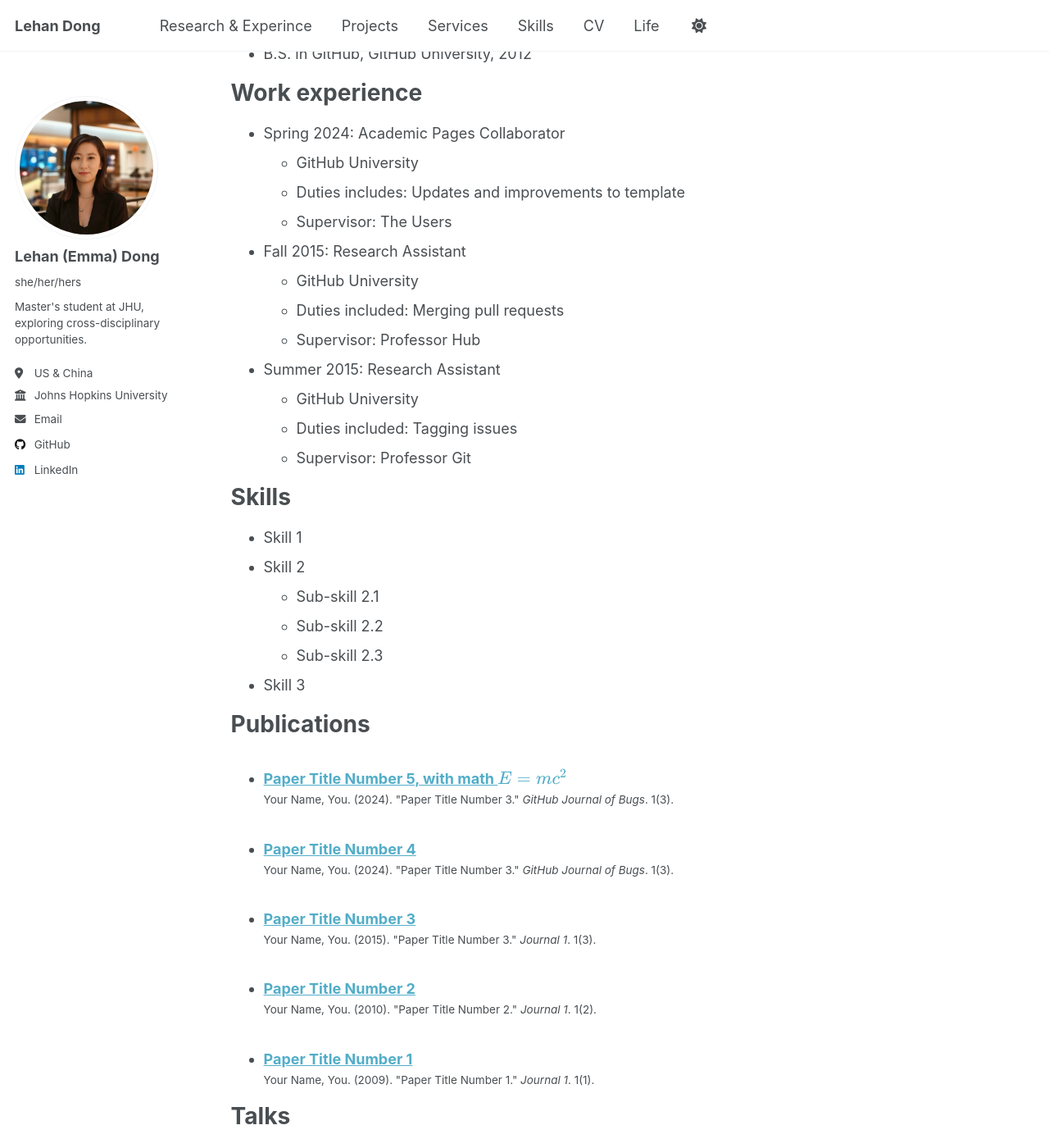
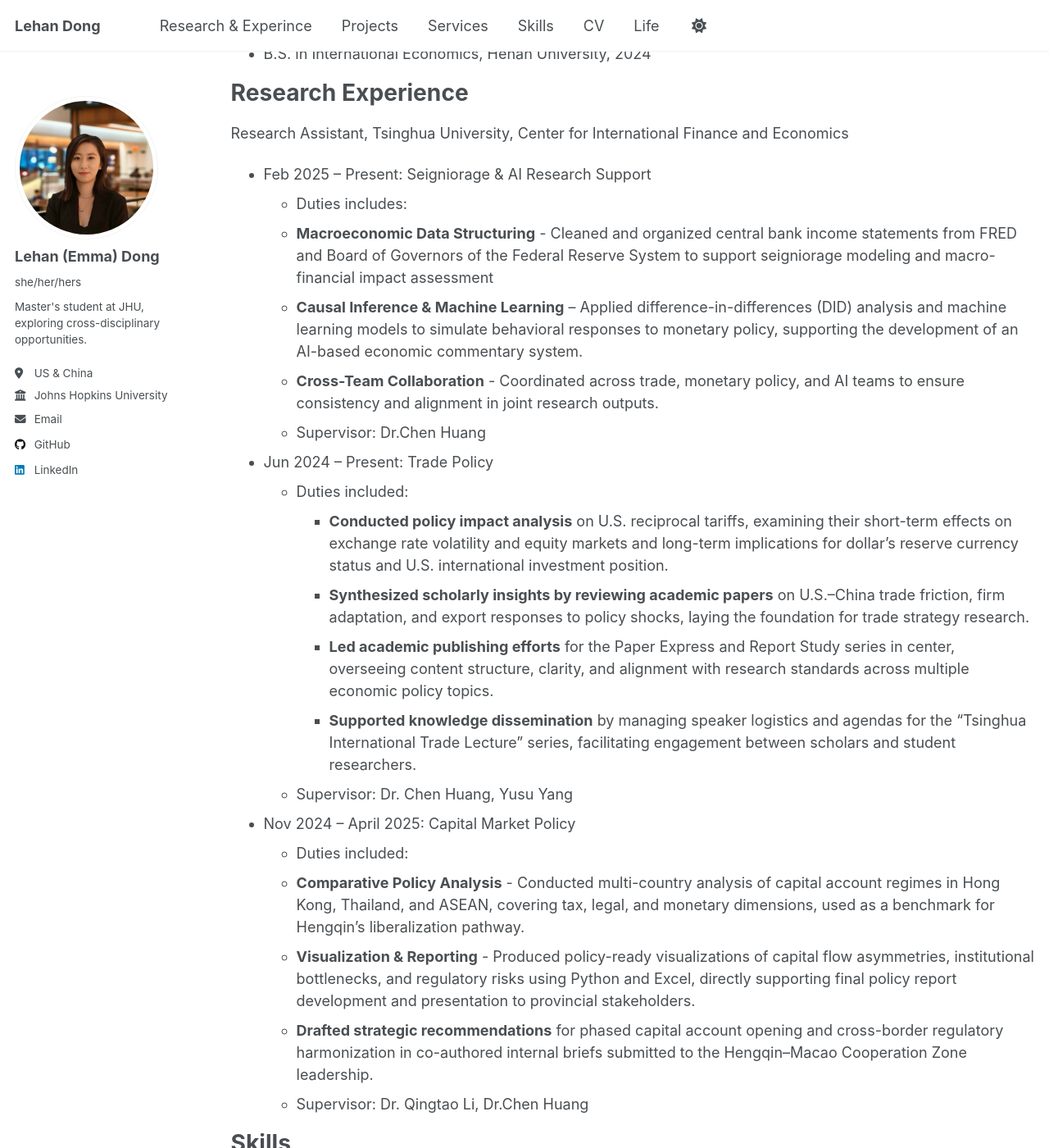
Before and after one commit to LehanDong/lehandongwebsite, a Jekyll site: the page built from _pages/cv.md, in a window 1280 px wide and 1400 px high, scrolled down 213 px. Shown: the whole window at 82% size. Built offline with Jekyll 4.4.1, drawn with Linux system fonts in a browser that asks for light colours; some of the changed text lies outside the part shown.

Commit message:
Update cv.md

```diff
--- a/_pages/cv.md
+++ b/_pages/cv.md
@@ -11,26 +11,34 @@ redirect_from:
 
 Education
 ======
-* Ph.D in Version Control Theory, GitHub University, 2018 (expected)
-* M.S. in Jekyll, GitHub University, 2014
-* B.S. in GitHub, GitHub University, 2012
+* M.S. in Business Analytics and Risk Managment, Johns Hopkins University, 2025
+* B.A. in International Trade, Victoria University, 2024
+* B.S. in International Economics, Henan University, 2024
 
-Work experience
+Research Experience
 ======
-* Spring 2024: Academic Pages Collaborator
-  * GitHub University
-  * Duties includes: Updates and improvements to template
-  * Supervisor: The Users
+Research Assistant, Tsinghua University, Center for International Finance and Economics
+* Feb 2025 – Present: Seigniorage & AI Research Support
+  * Duties includes:
+   * **Macroeconomic Data Structuring** - Cleaned and organized central bank income statements from FRED and Board of Governors of the Federal Reserve System to support seigniorage modeling and macro-financial impact assessment
+   * **Causal Inference & Machine Learning** – Applied difference-in-differences (DID) analysis and machine learning models to simulate behavioral responses to monetary policy, supporting the development of an AI-based economic commentary system.
+   * **Cross-Team Collaboration** - Coordinated across trade, monetary policy, and AI teams to ensure consistency and alignment in joint research outputs.
+  * Supervisor: Dr.Chen Huang
 
-* Fall 2015: Research Assistant
-  * GitHub University
-  * Duties included: Merging pull requests
-  * Supervisor: Professor Hub
+* Jun 2024 – Present: Trade Policy
+  * Duties included:
+    * **Conducted policy impact analysis** on U.S. reciprocal tariffs, examining their short-term effects on exchange rate volatility and equity markets and long-term implications for dollar’s reserve currency status and U.S. international investment position.
+    * **Synthesized scholarly insights by reviewing academic papers** on U.S.–China trade friction, firm adaptation, and export responses to policy shocks, laying the foundation for trade strategy research.
+    * **Led academic publishing efforts** for the Paper Express and Report Study series in center, overseeing content structure, clarity, and alignment with research standards across multiple economic policy topics.
+    * **Supported knowledge dissemination** by managing speaker logistics and agendas for the “Tsinghua International Trade Lecture” series, facilitating engagement between scholars and student researchers.
+  * Supervisor: Dr. Chen Huang, Yusu Yang
 
-* Summer 2015: Research Assistant
-  * GitHub University
-  * Duties included: Tagging issues
-  * Supervisor: Professor Git
+* Nov 2024 – April 2025: Capital Market Policy
+  * Duties included:
+   * **Comparative Policy Analysis** - Conducted multi-country analysis of capital account regimes in Hong Kong, Thailand, and ASEAN, covering tax, legal, and monetary dimensions, used as a benchmark for Hengqin’s liberalization pathway.
+   * **Visualization & Reporting** - Produced policy-ready visualizations of capital flow asymmetries, institutional bottlenecks, and regulatory risks using Python and Excel, directly supporting final policy report development and presentation to provincial stakeholders.
+   * **Drafted strategic recommendations** for phased capital account opening and cross-border regulatory harmonization in co-authored internal briefs submitted to the Hengqin–Macao Cooperation Zone leadership.
+  * Supervisor: Dr. Qingtao Li, Dr.Chen Huang
 
 Skills
 ======
```
